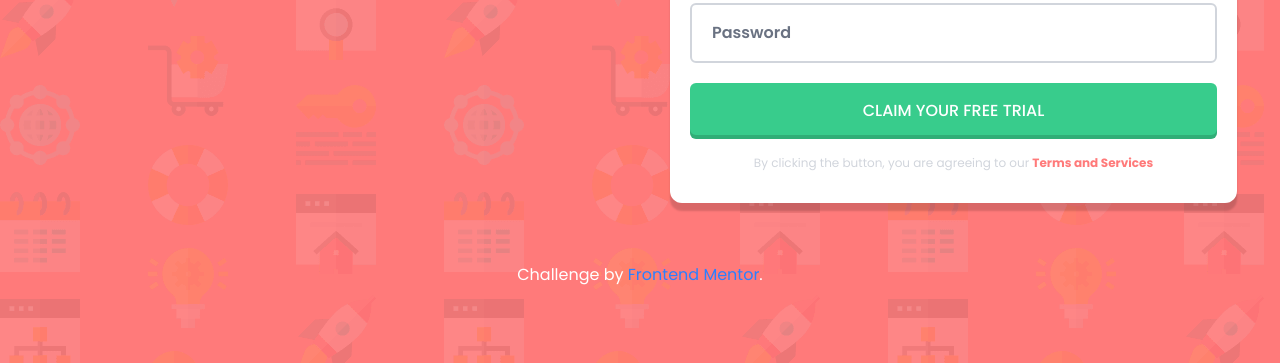
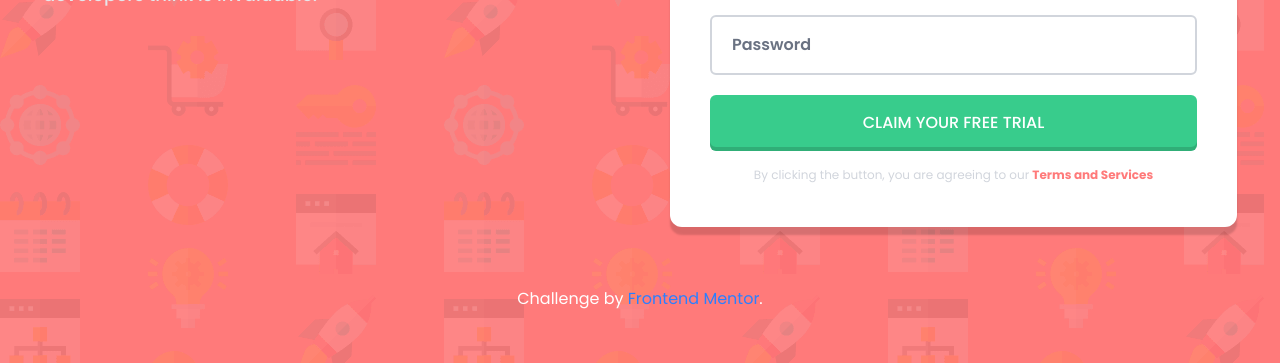
Before and after one commit to saibhaskar-ch/intro-component-with-signup-form-frontendmentor, a website: page index.html in a window 1280 px wide. Shown: the part 437-800 px from the top of the page. Drawn offline with nearby package versions, Linux system fonts and the light colour scheme; files that its build step writes are made by us from their sources; files whose address does not match are found by name.

Commit message:
Update padding of form

```diff
--- a/index.html
+++ b/index.html
@@ -34,7 +34,7 @@
             <strong>Try it free 7 days</strong> then $20/mo. thereafter
           </p>
 
-          <div class="bg-white rounded-xl px-5 py-7 custom-shadow">
+          <div class="bg-white rounded-xl px-5 lg:p-10 py-7 custom-shadow">
             <form action="">
               <div class="mb-5">
                 <div class="input-container" id="first-name-container">
```
